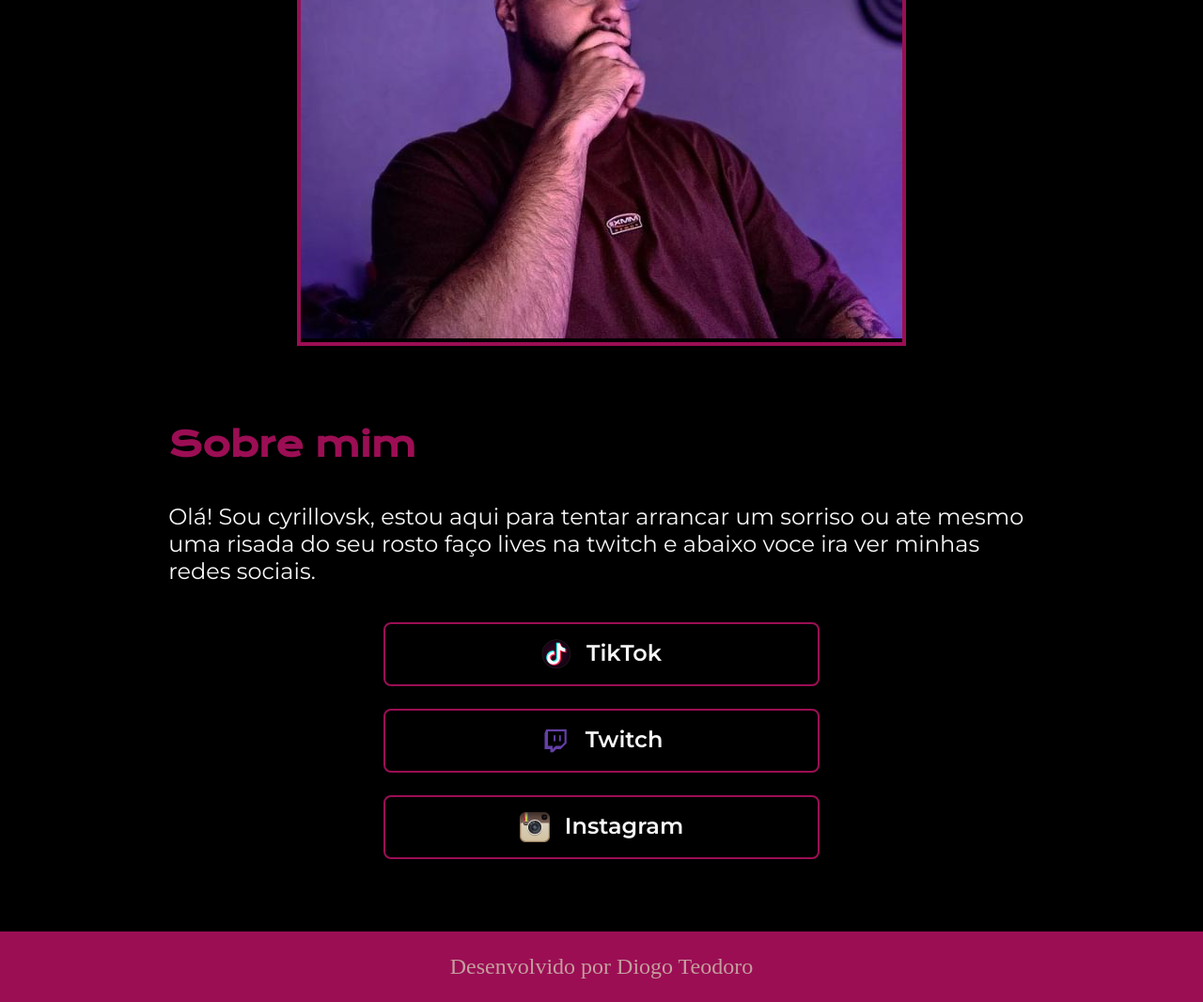
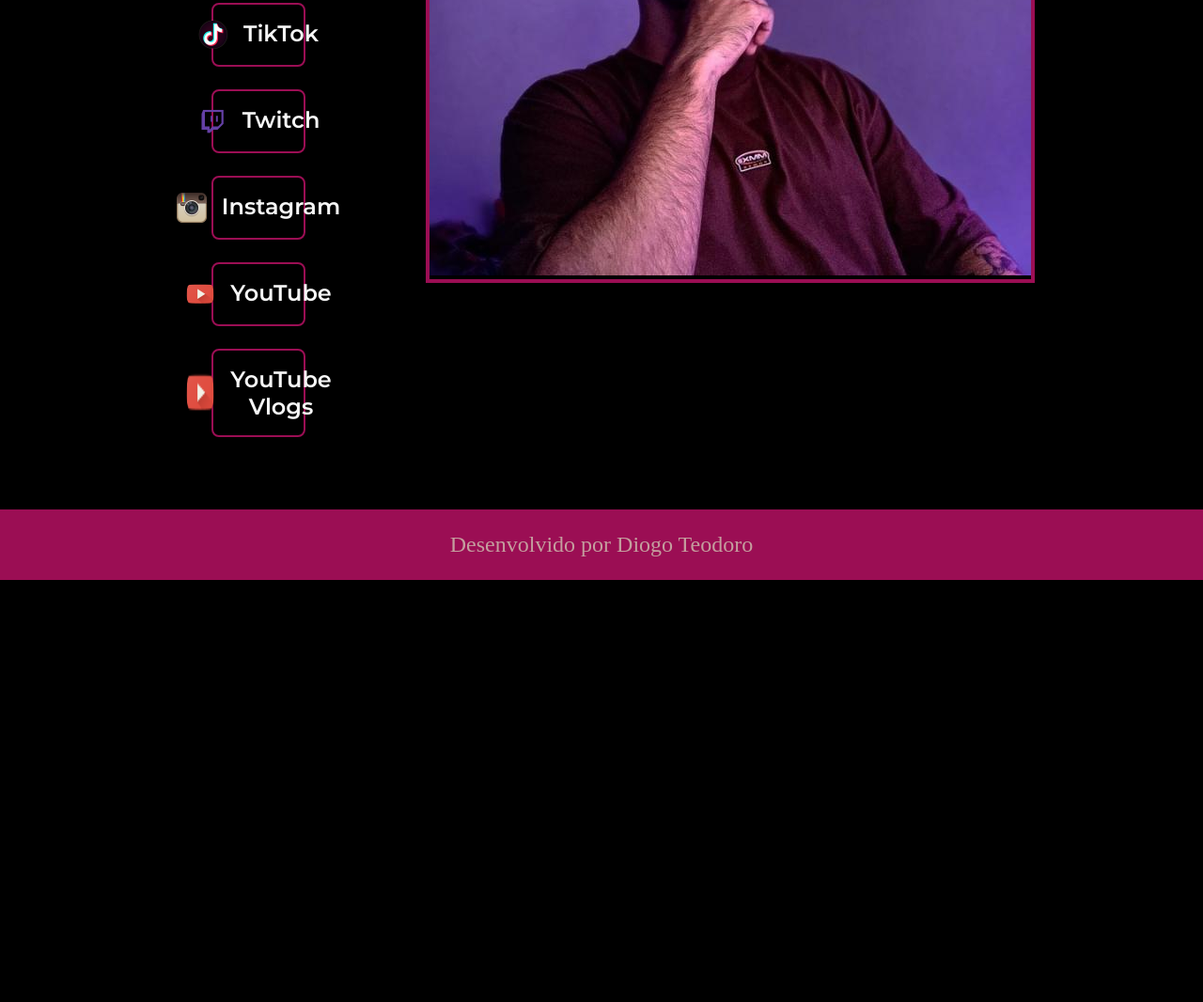
Before and after one commit to Dong0s/Site, a plain HTML site: page index.html in a window 1280 px wide. Shown: the part 646-1712 px from the top of the page at 94% size. After the commit the page ends 1263 px from the top, so only its background shows below. Drawn offline with nearby package versions, Linux system fonts and the light colour scheme.

Commit message:
Mudanças

```diff
--- a/estilos/styles.css
+++ b/estilos/styles.css
@@ -124,7 +124,7 @@ header h1{
 .rodape_letra{
     font-size: 1.5rem;
 }
-@media (max-width: 1500px){
+@media (max-width: 900px){
 .cabecalho{
     padding: 10%;
 }
--- a/index.html
+++ b/index.html
@@ -25,6 +25,10 @@
                     <img src="Imagen/Twitch Icon.png" alt="">Twitch</a>
                 <a class="apresentacao__links__navegacao" href="https://www.instagram.com/vicyrillo_/" target="_blank">
                     <img src="Imagen/Insta Icon.png" alt="">Instagram</a>
+                    <a class="apresentacao__links__navegacao" href="https://www.youtube.com/channel/UCcPwe_mVrgegxjgJKIhodxg" target="_blank">
+                        <img src="Imagen/Youtube.png" alt="">YouTube</a>
+                        <a class="apresentacao__links__navegacao" href="https://www.youtube.com/channel/UCeuEYkxs8WrPhdx7oEVX70w" target="_blank">
+                            <img src="Imagen/Youtube.png" alt="">YouTube Vlogs</a>
             </div>
     </section>
        <strong class="fotociryllo"> <img class="foto2" src="Imagen/Cir.png"></strong>
```
Also changed, not shown: Imagen/Youtube.png (added).
